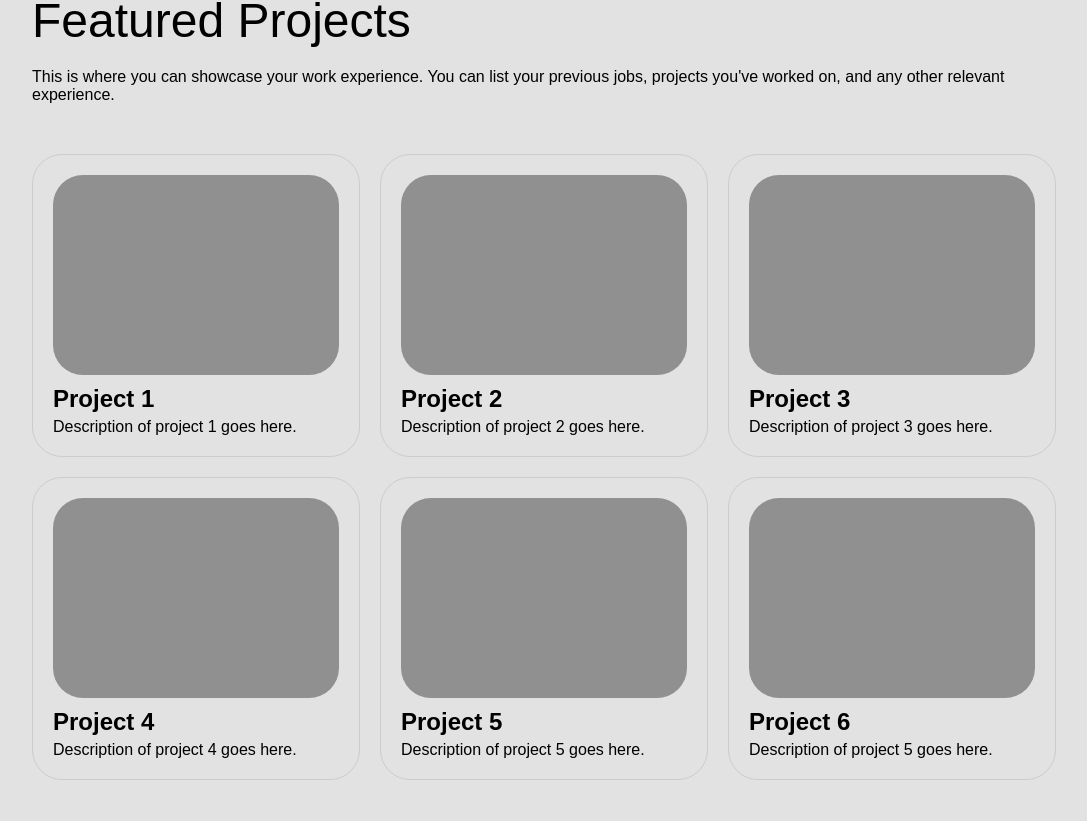
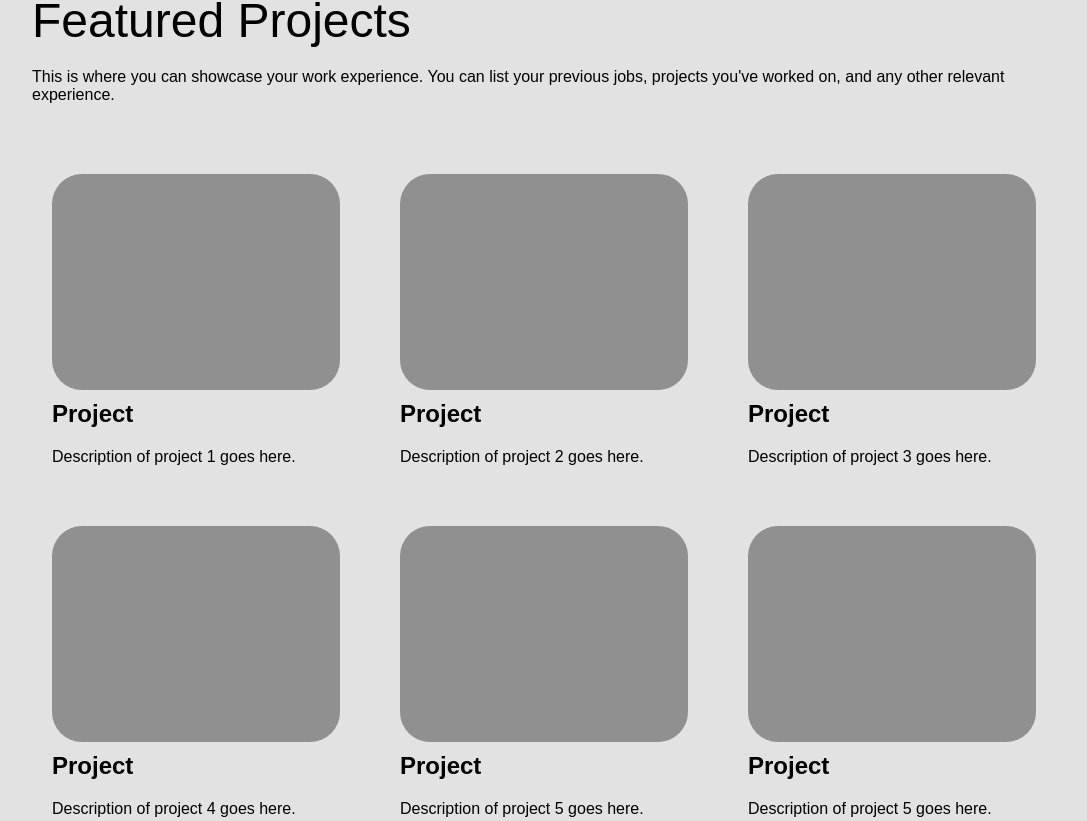
Before and after one commit to gathrean/my-portfolio, a React (Create React App) app: page / in a window 1280 px wide. Shown: the part 899-1720 px from the top of the page, without its empty margins (96-1183 px from the left). Built offline with nearby package versions, Linux system fonts and the light colour scheme.

Commit message:
Added aspect-ratio, added styling for h1, and removed border

```diff
--- a/src/pages/LandingPage/Sections/PROJECTS/PROJECTS.css
+++ b/src/pages/LandingPage/Sections/PROJECTS/PROJECTS.css
@@ -16,18 +16,20 @@
 }
 
 .project-card {
-  border: 1px solid #ccc;
+  /* border: 1px solid #ccc; */
   border-radius: 30px;
   padding: 20px;
 }
 
 .header-image-placeholder {
-  height: 200px;
+  aspect-ratio: 4/3;
   background-color: #909090;
   border-radius: 30px;
 }
 
-.project-card h2 {
+.project-card h1 {
+  font-size: 1.5rem;
+  font-weight: 900;
   margin-top: 10px;
 }
 
--- a/src/pages/LandingPage/Sections/PROJECTS/PROJECTS.jsx
+++ b/src/pages/LandingPage/Sections/PROJECTS/PROJECTS.jsx
@@ -6,42 +6,44 @@ export function PROJECTS() {
     <div className="projects-section-container">
       <hr />
       <h1>Featured Projects</h1>
+
       <p>This is where you can showcase your work experience. You can list your previous jobs, projects you've worked on, and any other relevant experience.</p>
+
       <div className="projects-grid">
 
         <div className="project-card">
           <div className="header-image-placeholder"></div>
-          <h2>Project 1</h2>
+          <h1>Project</h1>
           <p>Description of project 1 goes here.</p>
         </div>
 
         <div className="project-card">
           <div className="header-image-placeholder"></div>
-          <h2>Project 2</h2>
+          <h1>Project</h1>
           <p>Description of project 2 goes here.</p>
         </div>
 
         <div className="project-card">
           <div className="header-image-placeholder"></div>
-          <h2>Project 3</h2>
+          <h1>Project</h1>
           <p>Description of project 3 goes here.</p>
         </div>
 
         <div className="project-card">
           <div className="header-image-placeholder"></div>
-          <h2>Project 4</h2>
+          <h1>Project</h1>
           <p>Description of project 4 goes here.</p>
         </div>
 
         <div className="project-card">
           <div className="header-image-placeholder"></div>
-          <h2>Project 5</h2>
+          <h1>Project</h1>
           <p>Description of project 5 goes here.</p>
         </div>
 
         <div className="project-card">
           <div className="header-image-placeholder"></div>
-          <h2>Project 6</h2>
+          <h1>Project</h1>
           <p>Description of project 5 goes here.</p>
         </div>
       </div>
```
